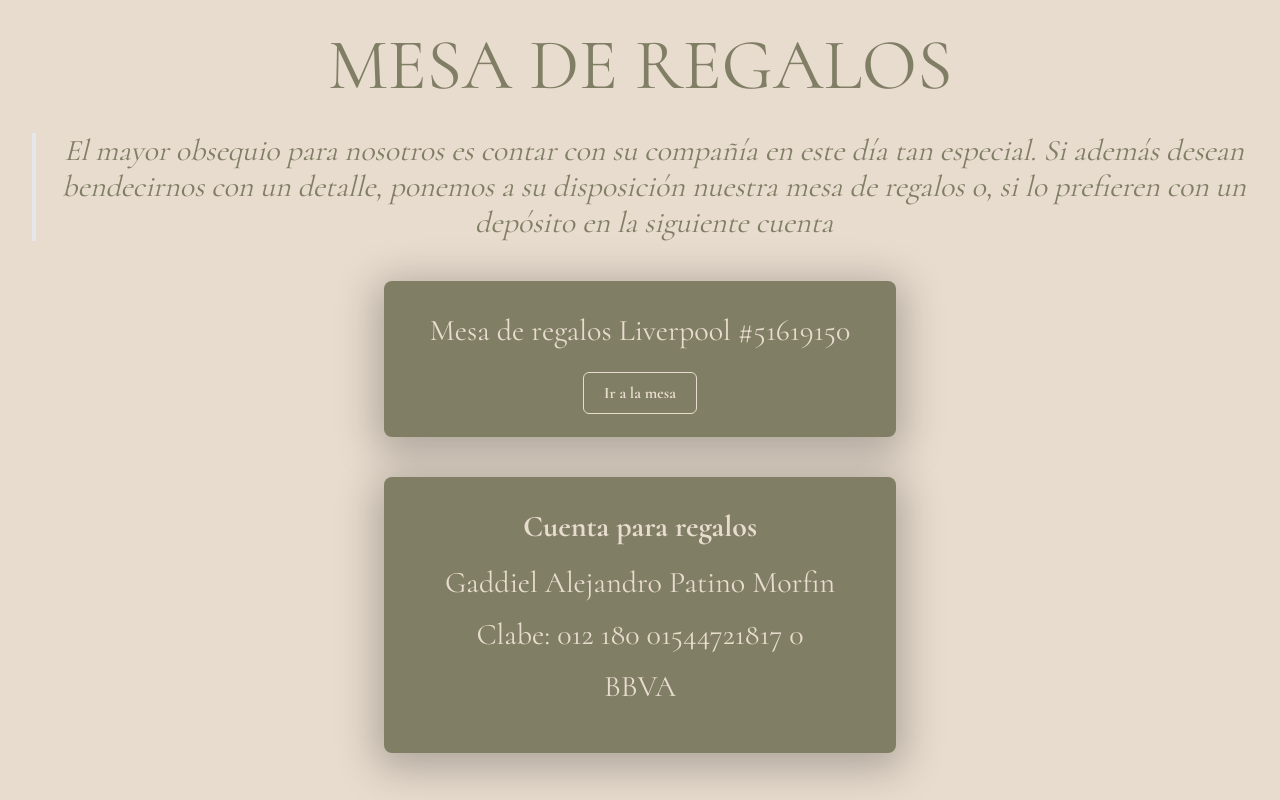
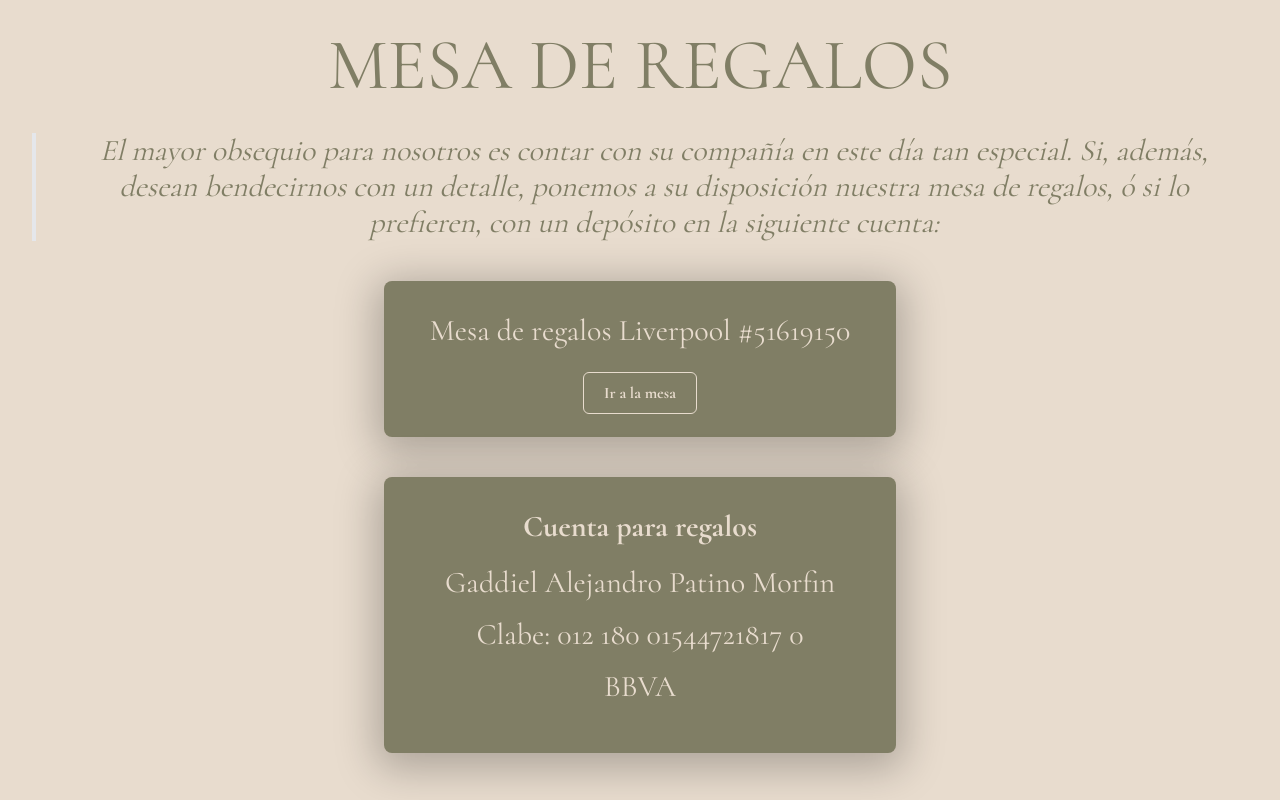
Before and after one commit to gadd0609/wedding-invi, a Vue app: page / in a window 1280 px wide. Shown: the part 5140-5940 px from the top of the page. Built offline with nearby package versions, Linux system fonts and the light colour scheme.

Commit message:
Fix(): Fix form

```diff
--- a/src/components/fiances/index.vue
+++ b/src/components/fiances/index.vue
@@ -2,7 +2,7 @@
   <div class="bg-brown-custom rounded-t-2xl min-h-screen w-full flex flex-col justify-center">
     <div class="mx-auto max-w-2xl px-8 py-16 sm:px-8 sm:py-24 lg:max-w-7xl lg:px-8">
       <h2 class="text-3xl sm:text-6xl text-center font-bold text-beige mb-4 drop-shadow-lg">
-        LOS NOVIOS
+        GADDIEL & FERNANDA
       </h2>
       <div class="mt-8 grid grid-cols-2 sm:grid-cols-3 md:grid-cols-4 lg:grid-cols-3 gap-4 max-w-5xl mx-auto">
         <div
--- a/src/components/giftTable/index.vue
+++ b/src/components/giftTable/index.vue
@@ -16,8 +16,7 @@
       <blockquote class="relative border-s-4 border-gray-200 ps-4 sm:ps-6 dark:border-neutral-700">
         <p class="text-xl my-8 text-beige sm:text-3xl text-green-custom">
           <em>
-              El mayor obsequio para nosotros es contar con su compañía en este día tan especial.
-              Si además desean bendecirnos con un detalle, ponemos a su disposición nuestra mesa de regalos o, si lo prefieren con un depósito en la siguiente cuenta
+              El mayor obsequio para nosotros es contar con su compañía en este día tan especial. Si, además, desean bendecirnos con un detalle, ponemos a su disposición nuestra mesa de regalos, ó si lo prefieren, con un depósito en la siguiente cuenta:
           </em>
         </p>
       </blockquote>
```
